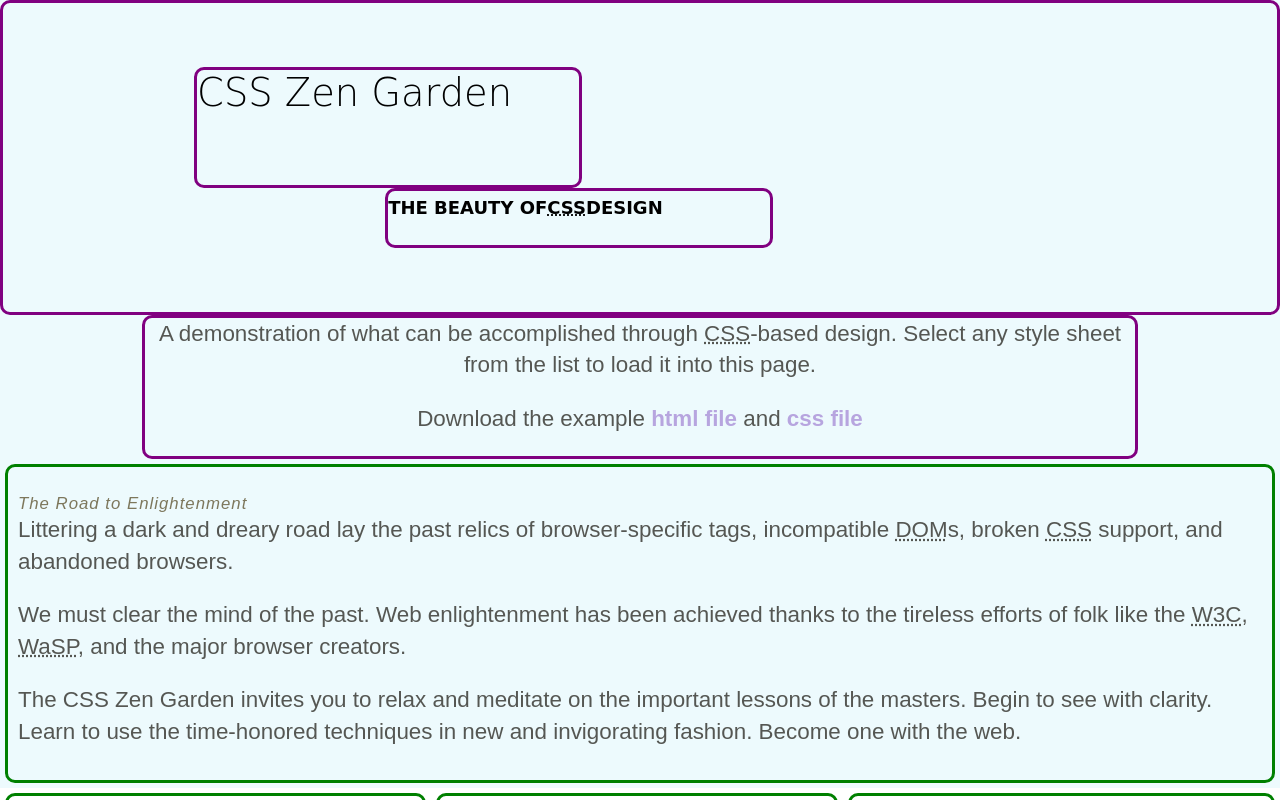
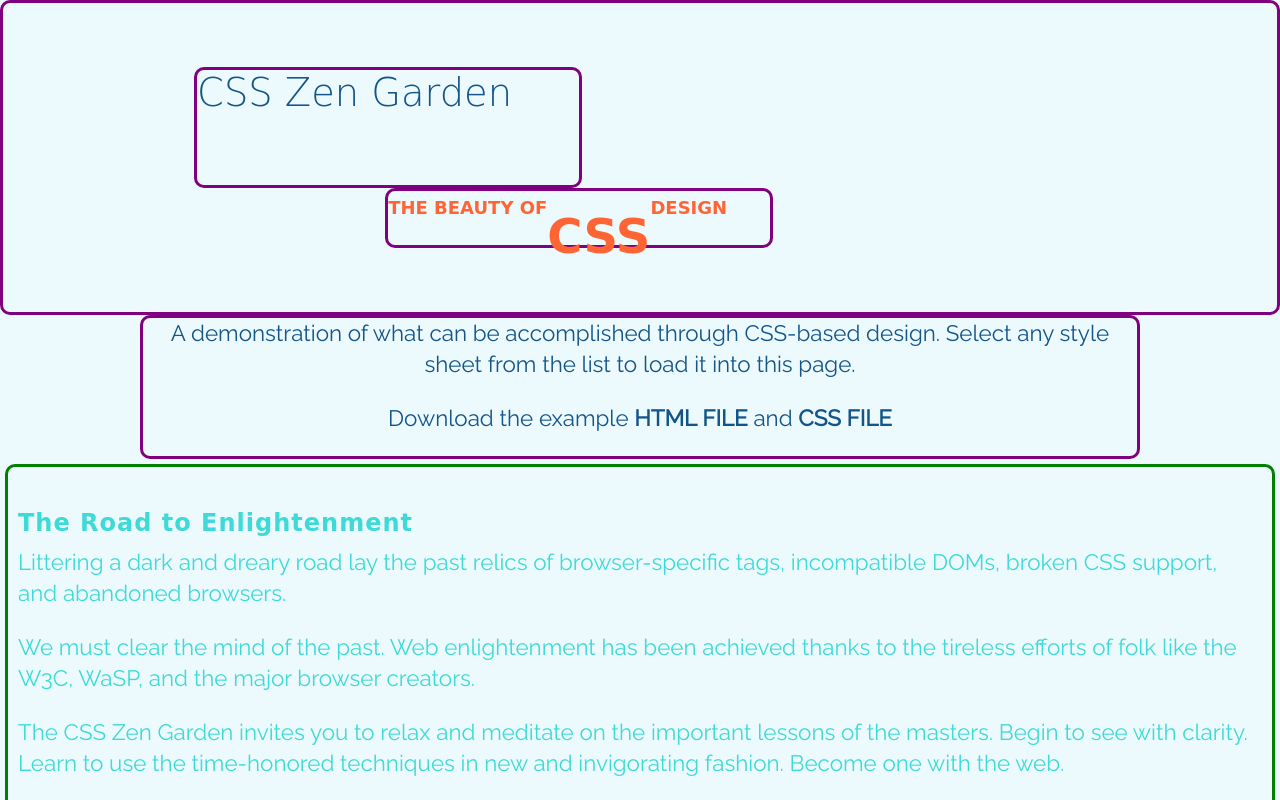
Before and after one commit to stevendmilton/zengarden.github.io, a plain HTML site: page index.html in a window 1280 px wide. Shown: the top 800 px of the page. Drawn offline with Linux system fonts and the light colour scheme; a web font is replaced by a local one.

Commit message:
typography changes

```diff
--- a/scss/style.css
+++ b/scss/style.css
@@ -8,6 +8,7 @@ Variables
 xBackground
 
 -------------------------------- */
+@import url("https://fonts.googleapis.com/css?family=Original+Surfer|Raleway");
 body {
   /* this is the page background */
   background-color: none; }
@@ -23,34 +24,87 @@ xTypography
 
 -------------------------------- */
 h1, h2 {
-  font-family: 'Original Surfer', cursive;
-  color: black; }
+  font-family: "Original Surfer", cursive; }
 
 h1 {
   font-size: 2.4rem;
   font-weight: 300;
   line-height: 1.2;
-  margin: 0 0 .4em; }
+  margin: 0 0 .4em;
+  color: #135589; }
 
 h2 {
   font-weight: bold;
   text-transform: uppercase;
-  margin: 1em 0; }
+  margin: 1em 0;
+  color: #ff6435; }
 
 h3 {
-  font: italic normal 1.4em surfer, sans-serif;
+  font-family: "Original Surfer", cursive;
+  font-size: 2em;
   letter-spacing: 1px;
   margin-bottom: 0;
-  color: #7D775C; }
+  color: #135589; }
+
+h2 abbr {
+  font-family: "Original Surfer", cursive;
+  color: #ff6435;
+  font-size: 3rem; }
+
+abbr {
+  text-decoration: none; }
 
 p {
   font-family: "Raleway", sans-serif;
   font-size: 1.4rem;
   line-height: 1.4; }
 
-a {
-  color: cadetblue;
-  text-decoration: underline; }
+.summary {
+  color: #135589; }
+
+.summary > p > a:link {
+  text-transform: uppercase; }
+
+div > p > a:link {
+  color: #135589; }
+
+div > p > a:hover {
+  color: #2a93d5;
+  text-decoration: none; }
+
+.preamble {
+  color: #3ddad7; }
+  .preamble h3 {
+    color: #3ddad7; }
+
+.explanation, .participation, .benefits, .requirements {
+  color: #135589; }
+
+footer a:link {
+  color: #135589;
+  font-size: 2rem; }
+footer a:hover {
+  color: #2a93d5;
+  text-decoration: none; }
+footer a:visited {
+  color: #ff6435;
+  text-decoration: none; }
+
+aside {
+  color: #3ddad7; }
+  aside h3 {
+    color: #3ddad7; }
+  aside li {
+    list-style: none; }
+
+ul a:link {
+  color: #3ddad7; }
+ul a:hover {
+  color: #2a93d5;
+  text-decoration: none; }
+ul a:visited {
+  color: #ff6435;
+  text-decoration: none; }
 
 /* --------------------------------
 
--- a/style.css
+++ b/style.css
@@ -8,6 +8,7 @@ Variables
 xBackground
 
 -------------------------------- */
+@import url("https://fonts.googleapis.com/css?family=Original+Surfer|Raleway");
 body {
   /* this is the page background */
   background-color: none; }
@@ -23,34 +24,87 @@ xTypography
 
 -------------------------------- */
 h1, h2 {
-  font-family: 'Original Surfer', cursive;
-  color: black; }
+  font-family: "Original Surfer", cursive; }
 
 h1 {
   font-size: 2.4rem;
   font-weight: 300;
   line-height: 1.2;
-  margin: 0 0 .4em; }
+  margin: 0 0 .4em;
+  color: #135589; }
 
 h2 {
   font-weight: bold;
   text-transform: uppercase;
-  margin: 1em 0; }
+  margin: 1em 0;
+  color: #ff6435; }
 
 h3 {
-  font: italic normal 1.4em surfer, sans-serif;
+  font-family: "Original Surfer", cursive;
+  font-size: 2em;
   letter-spacing: 1px;
   margin-bottom: 0;
-  color: #7D775C; }
+  color: #135589; }
+
+h2 abbr {
+  font-family: "Original Surfer", cursive;
+  color: #ff6435;
+  font-size: 3rem; }
+
+abbr {
+  text-decoration: none; }
 
 p {
   font-family: "Raleway", sans-serif;
   font-size: 1.4rem;
   line-height: 1.4; }
 
-a {
-  color: cadetblue;
-  text-decoration: underline; }
+.summary {
+  color: #135589; }
+
+.summary > p > a:link {
+  text-transform: uppercase; }
+
+div > p > a:link {
+  color: #135589; }
+
+div > p > a:hover {
+  color: #2a93d5;
+  text-decoration: none; }
+
+.preamble {
+  color: #3ddad7; }
+  .preamble h3 {
+    color: #3ddad7; }
+
+.explanation, .participation, .benefits, .requirements {
+  color: #135589; }
+
+footer a:link {
+  color: #135589;
+  font-size: 2rem; }
+footer a:hover {
+  color: #2a93d5;
+  text-decoration: none; }
+footer a:visited {
+  color: #ff6435;
+  text-decoration: none; }
+
+aside {
+  color: #3ddad7; }
+  aside h3 {
+    color: #3ddad7; }
+  aside li {
+    list-style: none; }
+
+ul a:link {
+  color: #3ddad7; }
+ul a:hover {
+  color: #2a93d5;
+  text-decoration: none; }
+ul a:visited {
+  color: #ff6435;
+  text-decoration: none; }
 
 /* --------------------------------
 
@@ -309,7 +363,7 @@ abbr {
   grid-row: 36 / span 50;
   display: grid;
   grid-template-columns: repeat(3, auto);
-  width: 99%;
+  width: 98.5%;
   height: 100%;
   margin: 0 auto;
   border: 5px solid blue; }
```
Also changed, not shown: 1 other file.
